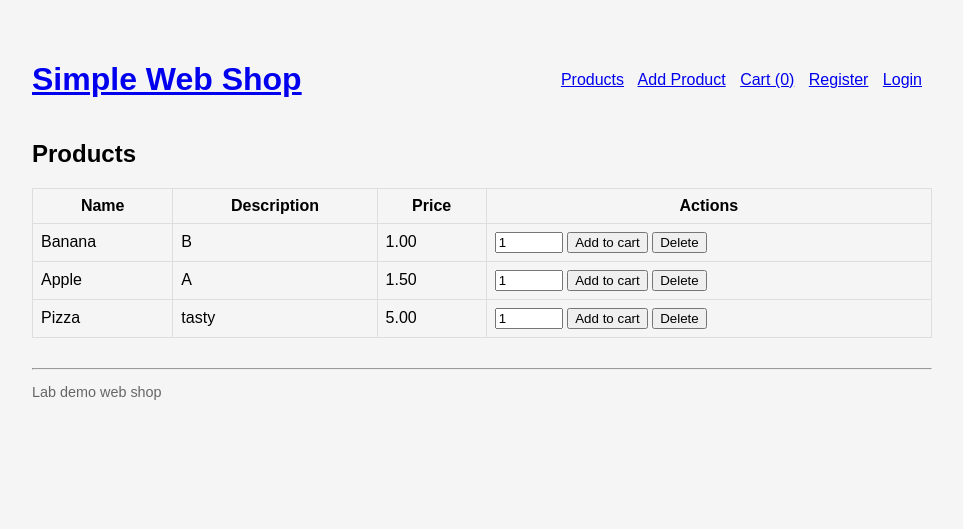
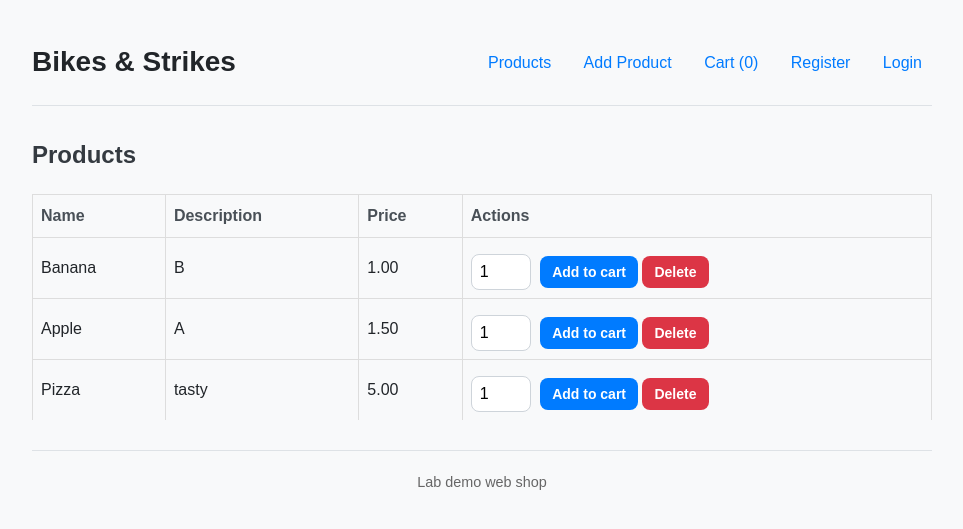
Before and after one commit to yhfrds/systems-integration-labs-team07, a Flask app: page / in a window 1280 px wide. Shown: the top 529 px of the page, without its empty margins (158-1121 px from the left). Run offline with Flask 3, Linux system fonts and the light colour scheme.

Commit message:
CSS Updated

```diff
--- a/projekt/static/style.css
+++ b/projekt/static/style.css
@@ -1,212 +1,202 @@
- body {
-      font-family: Arial, sans-serif;
-      background-color: #f5f5f5;
-      margin: 0;
-      padding: 20px;
-    }
-    h1 {
-      text-align: center;
-    }
-    .product-container {
-      display: flex;
-      justify-content: center;
-      gap: 20px;
-      flex-wrap: wrap;
-    }
-    .product {
-      background-color: #fff;
-      border-radius: 10px;
-      box-shadow: 0 2px 5px rgba(0, 0, 0, 0.1);
-      width: 250px;
-      padding: 15px;
-      text-align: center;
-    }
-    .product img {
-      width: 100%;
-      border-radius: 10px;
-    }
-    .product h2 {
-      font-size: 18px;
-      margin: 10px 0;
-    }
-    .product p {
-      color: #555;
-    }
-    .product button {
-      background-color: #1d6861;
-      color: rgb(255, 255, 255);
-      border: none;
-      padding: 10px 15px;
-      border-radius: 5px;
-      cursor: pointer;
-      transition: background-color 0.3s;
-    }
-    .product button:hover {
-      background-color: #000000;
-    }
-    /* --- THE TRIGGER BUTTON --- */
-#basket-trigger {
-    /* Position fixed so it stays in the corner */
-    position: fixed;
-    top: 20px;
-    right: 20px;
-
-    /* Style for a small, round button */
-    padding: 10px 15px;
-    font-size: 20px;
-    background-color: black;
-    color: white;
-    border: none;
-    border-radius: 50%; /* Makes it circular */
-    cursor: pointer;
-    z-index: 1001; /* Makes sure it's above everything */
-    box-shadow: 0 4px 8px rgba(0, 0, 0, 0.2);
-}
-/* --- THE SLIDING PANEL --- */
-#basket-panel {
-    /* Fixed position to cover the right side of the screen */
-    position: fixed;
-    top: 0;
-    right: 0;
-    width: 300px; /* Adjust for desired width of the basket */
-    height: 100%;
-
-    /* Background and header styles */
-    background-color: #f8f8f8; /* Light background for the panel */
-    border-left: 1px solid #ddd;
-    box-shadow: -5px 0 15px rgba(0, 0, 0, 0.1);
-
-    /* Hide the panel off-screen to the right */
-    transform: translateX(100%);
-
-    /* Smooth transition for the sliding effect */
-    transition: transform 0.4s ease-out;
-    z-index: 1000;
-    padding: 20px;
-}
-        /* --- THE ACTIVE/VISIBLE STATE --- */
-#basket-panel.open {
-    /* Move the panel back into view */
-    transform: translateX(0);
-}
-/* Style the new placeholder container */
-.add-product-card {
-    /* Match the size and layout of your existing product cards */
-    width: 300px; /* Adjust this to match your card width */
-    padding: 20px;
-    margin: 20px;
-
-    /* Center the contents */
-    display: flex;
-    justify-content: center;
-    align-items: center;
-
-    /* Visual styling */
-    border: 2px dashed #aaa; /* Dashed border to show it's a placeholder */
-    border-radius: 10px;
-    background-color: #f8f8f8;
-    cursor: pointer;
-
-    /* Define the height to match your existing cards */
-    height: 450px; /* You may need to adjust this to visually match your cards */
-}
-/* Style the big plus sign */
-.plus-icon {
-    font-size: 80px; /* Make the plus sign large */
-    color: #888;
-    font-weight: 300; /* Use a lighter weight for a modern look */
-    line-height: 1; /* Helps with vertical centering */
+/* --- Globale Stile & Typografie --- */
+body {
+  font-family: -apple-system, BlinkMacSystemFont, "Segoe UI", Roboto, Helvetica, Arial, sans-serif, "Apple Color Emoji", "Segoe UI Emoji", "Segoe UI Symbol";
+  background-color: #f8f9fa; /* Heller, neutraler Hintergrund */
+  color: #212529; /* Dunkler Text für besseren Kontrast */
+  line-height: 1.6;
+  margin: 0;
+  padding: 20px;
 }
 
-/* Optional: Add a subtle hover effect */
-.add-product-card:hover {
-    background-color: #eee;
-    border-color: #666;
-}
-/* Style for the new header panel */
-.top-nav {
-    /* Use Flexbox for alignment */
-    display: flex;
-    /* This key property pushes the items to opposite ends */
-    justify-content: space-between;
-    align-items: center; /* Vertically center the text and button */
-
-    /* Panel styling */
-    width: 100%;
-    padding: 15px 40px; /* Padding for top/bottom and left/right */
-    background-color: white;
-    border-bottom: 1px solid #ddd; /* Subtle separation line */
-    box-shadow: 0 2px 4px rgba(0, 0, 0, 0.05); /* Soft shadow */
-
-    /* Ensure the header stays at the top if you scroll */
-    position: sticky;
-    top: 0;
-    z-index: 999;
+/* --- Container & Layout --- */
+.container {
+  max-width: 960px;
+  margin: 0 auto;
+  background-color: #ffffff; /* Weißer Hintergrund für den Inhaltsbereich */
+  padding: 30px 40px;
+  border-radius: 12px;
+  box-shadow: 0 4px 12px rgba(0, 0, 0, 0.08);
 }
 
-/* Style for the title */
-.nav-title {
-    /* Reset margin so it aligns nicely in the flex container */
-    margin: 0;
-    font-size: 24px;
-    color: #333;
-    font-weight: bold;
+h1, h2, h3 {
+  color: #343a40;
+  margin-top: 0;
 }
 
-/* Style for the Register Button */
-.register-button {
-    background-color: #007bff; /* Blue call-to-action color */
-    color: white;
-    padding: 10px 20px;
-    border: none;
-    border-radius: 6px;
-    cursor: pointer;
-    font-weight: 500;
-    transition: background-color 0.3s;
+a {
+  color: #007bff; /* Standard-Blau für Links */
+  text-decoration: none;
+  transition: color 0.2s;
 }
 
-.register-button:hover {
-    background-color: #0056b3;
+a:hover {
+  color: #0056b3;
+  text-decoration: underline;
 }
 
-/* --- Styles for Forms --- */
-.form-container {
-  max-width: 500px;
-  margin: 40px auto;
-  padding: 30px;
-  background-color: #fff;
-  border-radius: 10px;
-  box-shadow: 0 2px 10px rgba(0, 0, 0, 0.1);
+/* --- Header & Navigation --- */
+header {
+  display: flex;
+  justify-content: space-between;
+  align-items: center;
+  margin-bottom: 30px;
+  padding-bottom: 20px;
+  border-bottom: 1px solid #dee2e6;
 }
-.form-container h2 {
-  text-align: center;
-  margin-bottom: 25px;
+
+header h1 {
+  margin: 0;
+  font-size: 28px;
 }
-.form-container label {
+
+header h1 a {
+  color: #212529;
+  text-decoration: none;
+}
+
+header nav a {
+  margin-left: 18px;
+  font-size: 16px;
+  font-weight: 500;
+}
+
+/* --- Tabellen --- */
+table {
+  width: 100%;
+  border-collapse: collapse;
+  margin-top: 20px;
+}
+
+table th, table td {
+  padding: 12px 15px;
+  text-align: left;
+  border-bottom: 1px solid #dee2e6; /* Nur horizontale Linien */
+}
+
+table th {
+  background-color: #f8f9fa; /* Leichter Hintergrund für Header */
+  font-weight: 600;
+  color: #495057;
+}
+
+/* Letzte Zeile ohne Border */
+table tr:last-child td {
+  border-bottom: none;
+}
+
+/* --- Formulare & Buttons --- */
+form {
+  margin-top: 20px;
+}
+
+form label {
   display: block;
+  font-weight: 500;
   margin-bottom: 8px;
-  font-weight: bold;
+  color: #495057;
 }
-.form-container input,
-.form-container textarea {
-  width: 100%;
-  padding: 10px;
-  border: 1px solid #ddd;
-  border-radius: 5px;
-  margin-bottom: 20px;
-  box-sizing: border-box; /* Important */
-}
-.form-container button {
+
+input[type="text"],
+input[type="email"],
+input[type="password"],
+input[type="number"],
+textarea {
   width: 100%;
   padding: 12px;
-  background-color: #1d6861;
+  border: 1px solid #ced4da;
+  border-radius: 8px;
+  box-sizing: border-box; /* Wichtig für korrekte Breitenberechnung */
+  font-size: 16px;
+  transition: border-color 0.2s, box-shadow 0.2s;
+}
+
+input:focus, textarea:focus {
+  outline: none;
+  border-color: #80bdff;
+  box-shadow: 0 0 0 3px rgba(0, 123, 255, 0.25);
+}
+
+textarea {
+  resize: vertical;
+  min-height: 100px;
+}
+
+button[type="submit"] {
+  background-color: #007bff;
   color: white;
   border: none;
-  border-radius: 5px;
+  padding: 12px 20px;
+  border-radius: 8px;
+  font-size: 16px;
+  font-weight: 600;
   cursor: pointer;
-  font-size: 16px;
-  transition: background-color 0.3s;
+  transition: background-color 0.2s, transform 0.1s;
+  display: inline-block;
+  margin-top: 10px;
 }
-.form-container button:hover {
-  background-color: #000000;
+
+button[type="submit"]:hover {
+  background-color: #0056b3;
+  transform: translateY(-1px); /* Leichter Schwebe-Effekt */
 }
+
+/* Spezifische Button-Stile */
+/* "Delete" / "Remove" Buttons in Rot */
+form[action*="delete"] button,
+form[action*="remove"] button {
+    background-color: #dc3545;
+}
+form[action*="delete"] button:hover,
+form[action*="remove"] button:hover {
+    background-color: #c82333;
+}
+
+/* Inline-Formulare (z.B. für "Add to cart" und "Delete" in der Produktliste) */
+form[style*="display:inline"] {
+  display: inline;
+  margin-top: 0;
+}
+
+form[style*="display:inline"] button {
+  padding: 8px 12px;
+  font-size: 14px;
+}
+
+form[style*="display:inline"] input[type="number"] {
+  width: 70px;
+  padding: 8px;
+  margin-right: 5px;
+}
+
+
+/* --- Flash-Nachrichten --- */
+.flash {
+  padding: 15px;
+  margin-bottom: 20px;
+  border: 1px solid transparent;
+  border-radius: 8px;
+  background-color: #fff3cd; /* Gelblicher Hintergrund für Hinweise */
+  border-color: #ffeeba;
+  color: #856404;
+}
+
+/* --- Footer --- */
+footer {
+  margin-top: 40px;
+  font-size: 14px;
+  color: #6c757d; /* Helleres Grau für den Footer-Text */
+  text-align: center;
+}
+
+footer hr {
+  border: 0;
+  border-top: 1px solid #dee2e6;
+  margin-bottom: 20px;
+}
+
+body { font-family: Arial, sans-serif; max-width: 900px; margin: 20px auto; }
+    header { display:flex; justify-content:space-between; align-items:center; }
+    nav a { margin-right: 10px; }
+    .flash { background:#ffd; padding:8px; margin:8px 0; border:1px solid #cca; }
+    table { width:100%; border-collapse: collapse; margin-top:12px; }
+    table th, table td { border:1px solid #ddd; padding:8px; }
--- a/projekt/templates/base.html
+++ b/projekt/templates/base.html
@@ -6,18 +6,10 @@
 
   <link rel="stylesheet" href="{{ url_for('static', filename='style.css') }}">
 
-  <style>
-    body { font-family: Arial, sans-serif; max-width: 900px; margin: 20px auto; }
-    header { display:flex; justify-content:space-between; align-items:center; }
-    nav a { margin-right: 10px; }
-    .flash { background:#ffd; padding:8px; margin:8px 0; border:1px solid #cca; }
-    table { width:100%; border-collapse: collapse; margin-top:12px; }
-    table th, table td { border:1px solid #ddd; padding:8px; }
-  </style>
 </head>
 <body>
   <header>
-    <div><h1><a href="{{ url_for('index') }}">Simple Web Shop</a></h1></div>
+    <div><h1><a href="{{ url_for('index') }}">Bikes & Strikes</a></h1></div>
     <nav>
       <a href="{{ url_for('index') }}">Products</a>
       <a href="{{ url_for('product_new') }}">Add Product</a>
```
Also changed, not shown: instance/shop.db.
